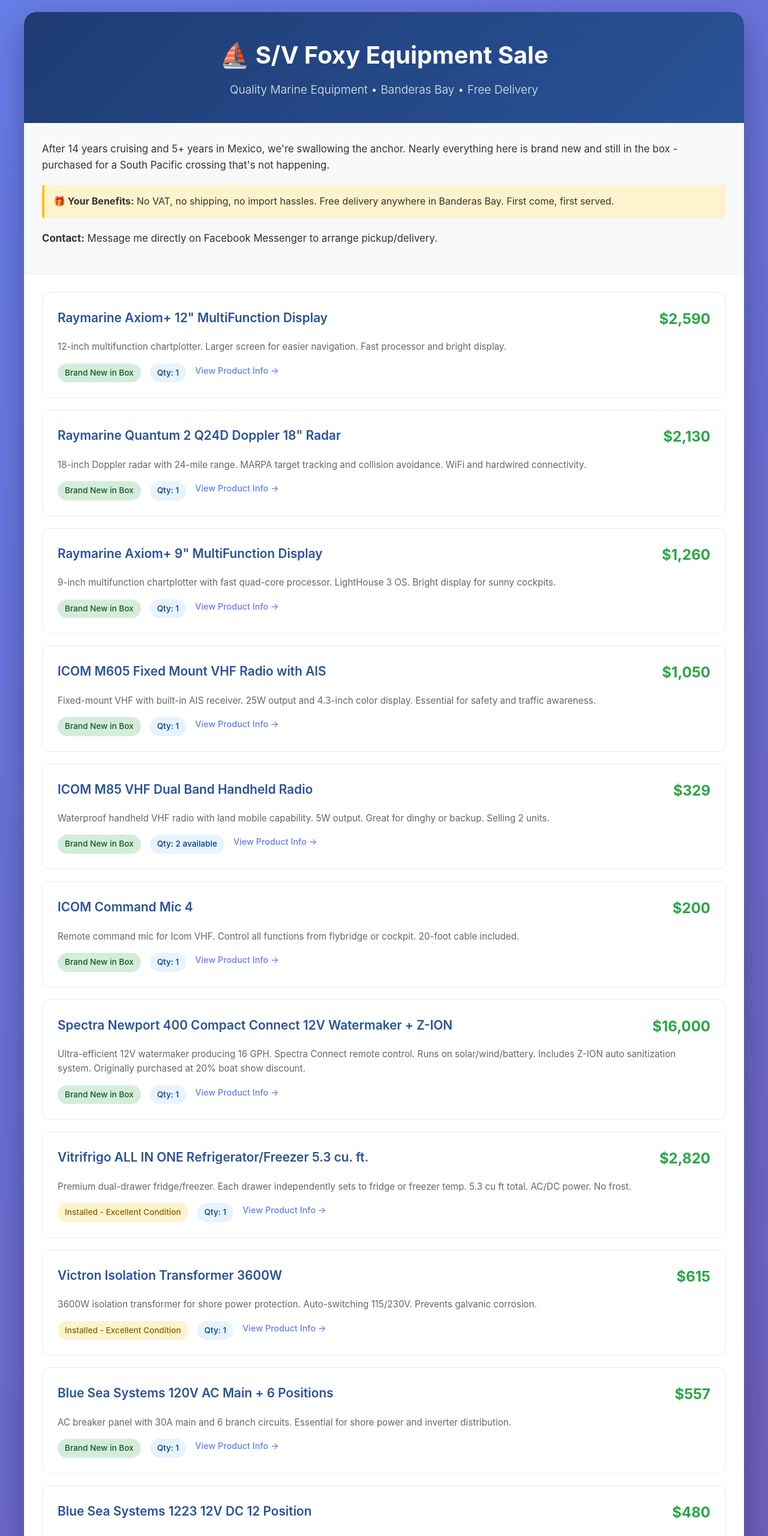
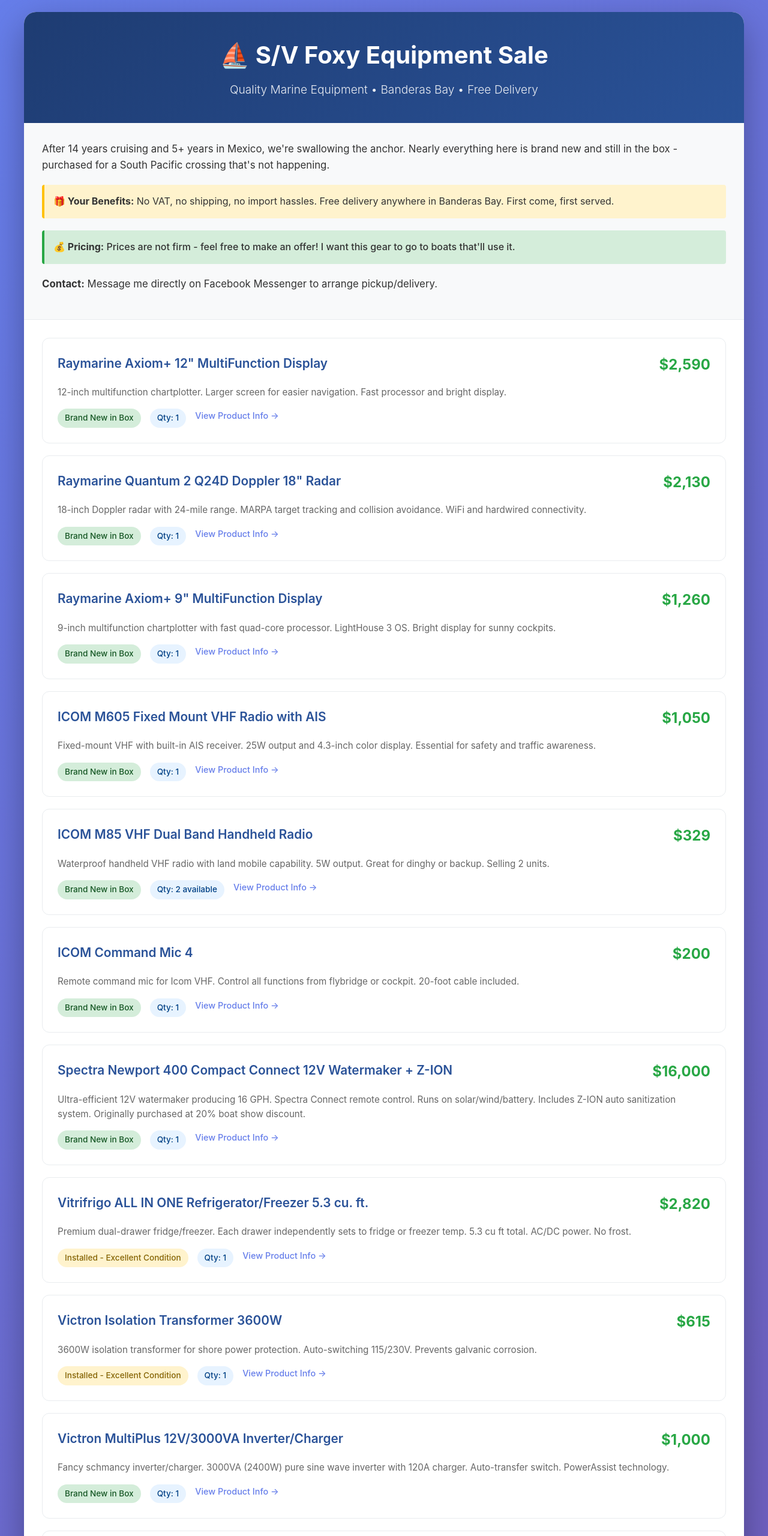
Before and after one commit to rrrodzilla/sv-foxy-sale, a plain HTML site: page index.html in a window 1280 px wide. Shown: the top 2560 px of the page at 60% size. Drawn offline with Linux system fonts and the light colour scheme.

Commit message:
update: add Victron MultiPlus, pricing note, and timestamp
- Add Victron MultiPlus 12V/3000VA Inverter/Charger (,000)
- Add pricing note encouraging offers
- Update timestamp to include time (Nov 5, 2025 10:27 PM CST)

```diff
--- a/index.html
+++ b/index.html
@@ -65,6 +65,15 @@
             border-left: 4px solid #ffc107;
             margin: 20px 0;
             border-radius: 4px;
+        }
+
+        .pricing-note {
+            background: #d4edda;
+            padding: 15px;
+            border-left: 4px solid #28a745;
+            margin: 20px 0;
+            border-radius: 4px;
+            font-weight: 500;
         }
 
         .items {
@@ -237,6 +246,10 @@
                 <strong>🎁 Your Benefits:</strong> No VAT, no shipping, no import hassles. Free delivery anywhere in Banderas Bay. First come, first served.
             </div>
 
+            <div class="pricing-note">
+                <strong>💰 Pricing:</strong> Prices are not firm - feel free to make an offer! I want this gear to go to boats that'll use it.
+            </div>
+
             <p><strong>Contact:</strong> Message me directly on Facebook Messenger to arrange pickup/delivery.</p>
         </div>
 
@@ -377,6 +390,21 @@
                     <span class="badge badge-used">Installed - Excellent Condition</span>
                     <span class="badge badge-qty">Qty: 1</span>
                     <a href="https://www.amazon.com/Victron-Energy-Isolation-Trans-3600W/dp/B01F7K5RDC" class="item-link" target="_blank">View Product Info →</a>
+                </div>
+            </div>
+
+            <div class="item">
+                <div class="item-header">
+                    <div class="item-name">Victron MultiPlus 12V/3000VA Inverter/Charger</div>
+                    <div class="item-price">$1,000</div>
+                </div>
+                <div class="item-description">
+                    Fancy schmancy inverter/charger. 3000VA (2400W) pure sine wave inverter with 120A charger. Auto-transfer switch. PowerAssist technology.
+                </div>
+                <div class="item-details">
+                    <span class="badge badge-new">Brand New in Box</span>
+                    <span class="badge badge-qty">Qty: 1</span>
+                    <a href="https://www.fisheriessupply.com/victron-energy-multiplus-inverter-charger-12-3000-24-3000/pmp122301102" class="item-link" target="_blank">View Product Info →</a>
                 </div>
             </div>
 
@@ -580,7 +608,7 @@
         </div>
 
         <div class="last-updated">
-            Last Updated: January 5, 2025
+            Last Updated: November 5, 2025 at 10:27 PM CST
         </div>
 
         <footer>
```
